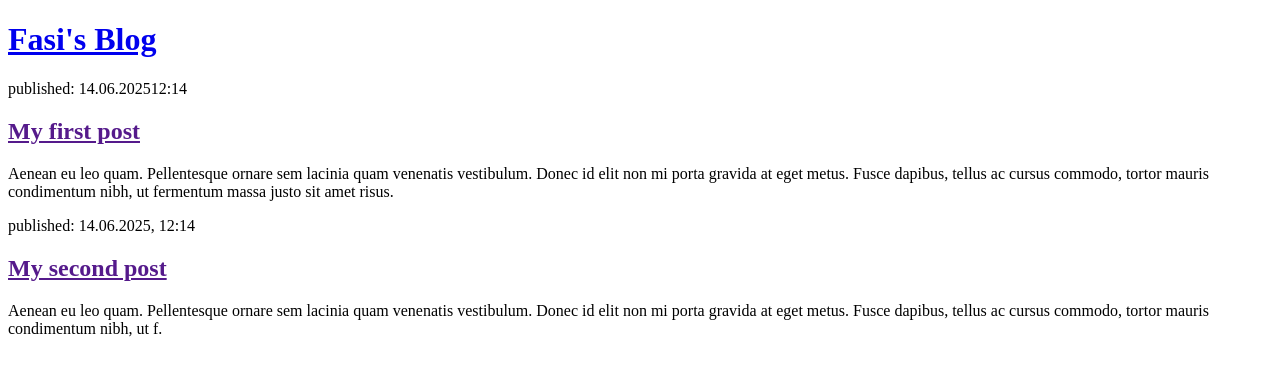
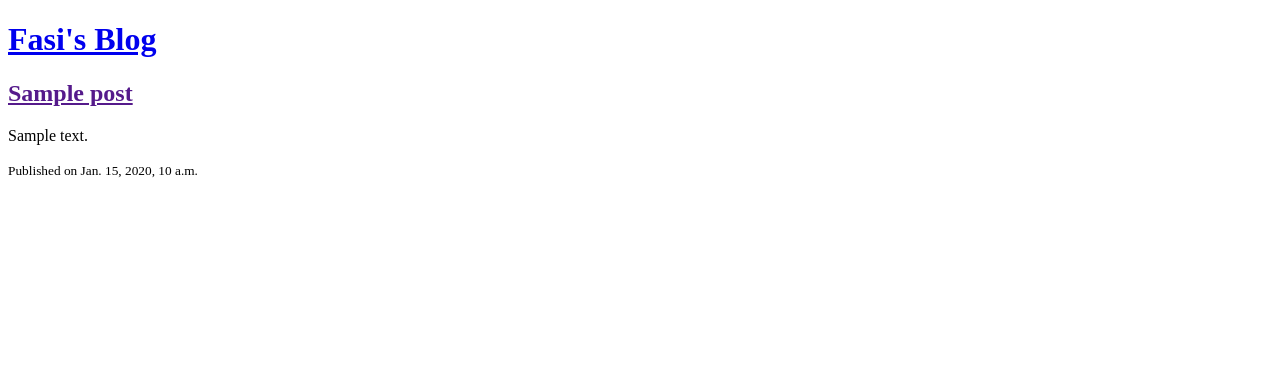
Before and after one commit to fasi4it/my-first-blog, a Django app: page / in a window 1280 px wide. Shown: the top 376 px of the page. Run offline with Django 5.2, Linux system fonts and the light colour scheme; tables that the repository leaves empty hold one stand-in row (values such as "Sample post").

Commit message:
Modefif templete added post list.

```diff
--- a/blog/templates/blog/post_list.html
+++ b/blog/templates/blog/post_list.html
@@ -7,17 +7,12 @@
         <header>
             <h1><a href="/">Fasi's Blog</a></h1>
         </header>
-
+        {% for post in posts %}
         <article>
-            <time>published: 14.06.202512:14</time>
-            <h2><a href="">My first post</a></h2>
-            <p>Aenean eu leo quam. Pellentesque ornare sem lacinia quam venenatis vestibulum. Donec id elit non mi porta gravida at eget metus. Fusce dapibus, tellus ac cursus commodo, tortor mauris condimentum nibh, ut fermentum massa justo sit amet risus.</p>
+            <h2><a href="">{{ post.title }}</a></h2>
+            <p>{{ post.text|linebreaksbr }}</p>
+            <p><small>Published on {{ post.published_date }}</small></p>
         </article>
-
-        <article>
-            <time>published: 14.06.2025, 12:14</time>
-            <h2><a href="">My second post</a></h2>
-            <p>Aenean eu leo quam. Pellentesque ornare sem lacinia quam venenatis vestibulum. Donec id elit non mi porta gravida at eget metus. Fusce dapibus, tellus ac cursus commodo, tortor mauris condimentum nibh, ut f.</p>
-        </article>
+    {% endfor %}
     </body>
 </html>
--- a/blog/views.py
+++ b/blog/views.py
@@ -1,5 +1,7 @@
 from django.shortcuts import render
+from django.utils import timezone
+from .models import Post
 
-# Create your views here.
 def post_list(request):
-    return render(request, 'blog/post_list.html', {})
+    posts = Post.objects.filter(published_date__lte=timezone.now()).order_by('published_date')
+    return render(request, 'blog/post_list.html', {'posts': posts})
```
